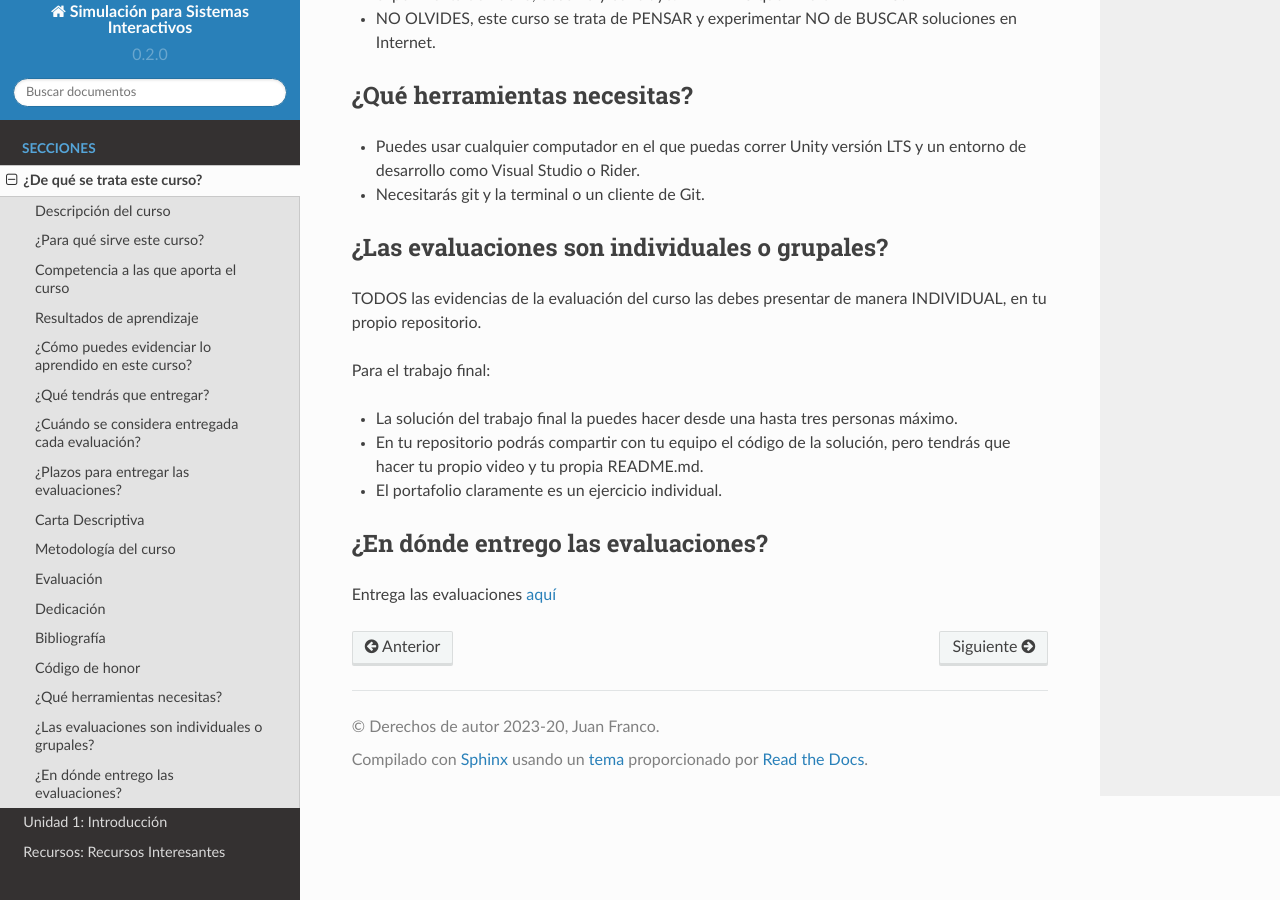
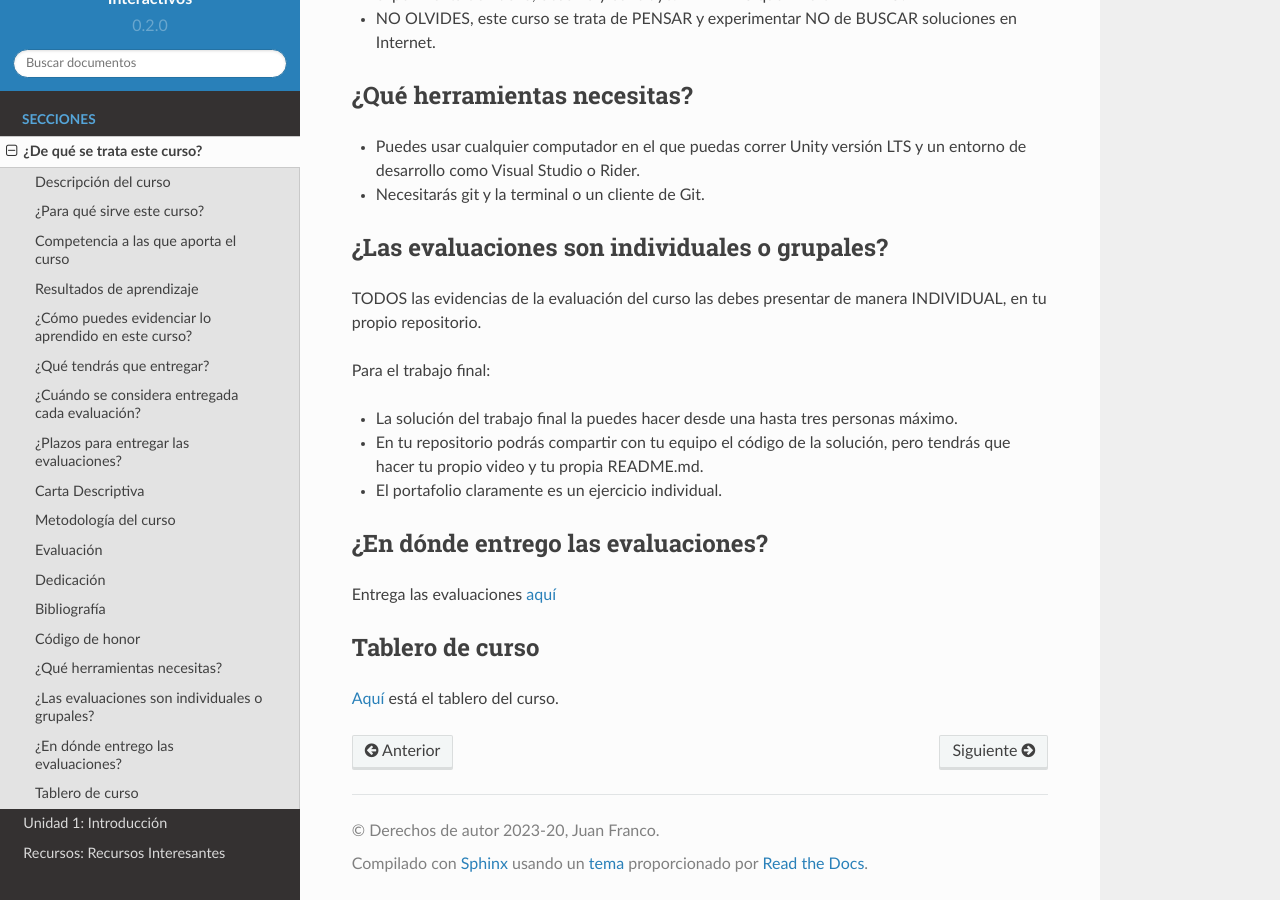
Before and after one commit to mgarcial/SimulacionInteractivos, a Sphinx documentation site: the page built from docs/_intro/intro.rst, in a window 1280 px wide and 900 px high, scrolled down 4224 px. Built offline with Sphinx 7.4.7 and the Read the Docs theme 2.0.0, drawn with Linux system fonts in a browser that asks for light colours.

Commit message:
Add course whiteboard

```diff
--- a/docs/_intro/intro.rst
+++ b/docs/_intro/intro.rst
@@ -199,3 +199,9 @@ Para el trabajo final:
 -------------------------------------------------
 
 Entrega las evaluaciones `aquí <https://classroom.github.com/a/ct9NuXzl>`__
+
+Tablero de curso
+------------------
+
+`Aquí <https://upbeduco-my.sharepoint.com/:wb:/g/personal/juanf_franco_upb_edu_co/EfeUpKddf1ZFmYz5wvZD5UIBCy5mvaTRl-v67NNbnl44fw?e=21sUxR>`__
+está el tablero del curso.
```
